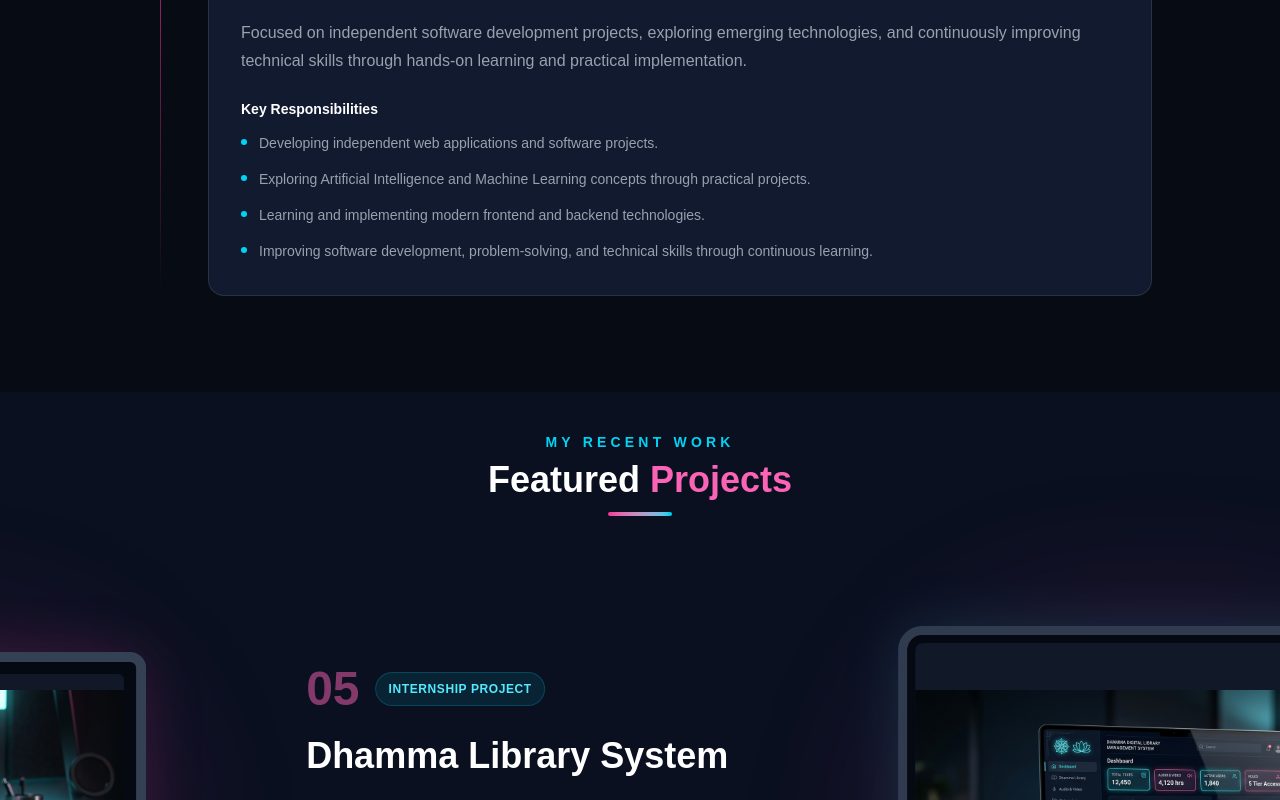
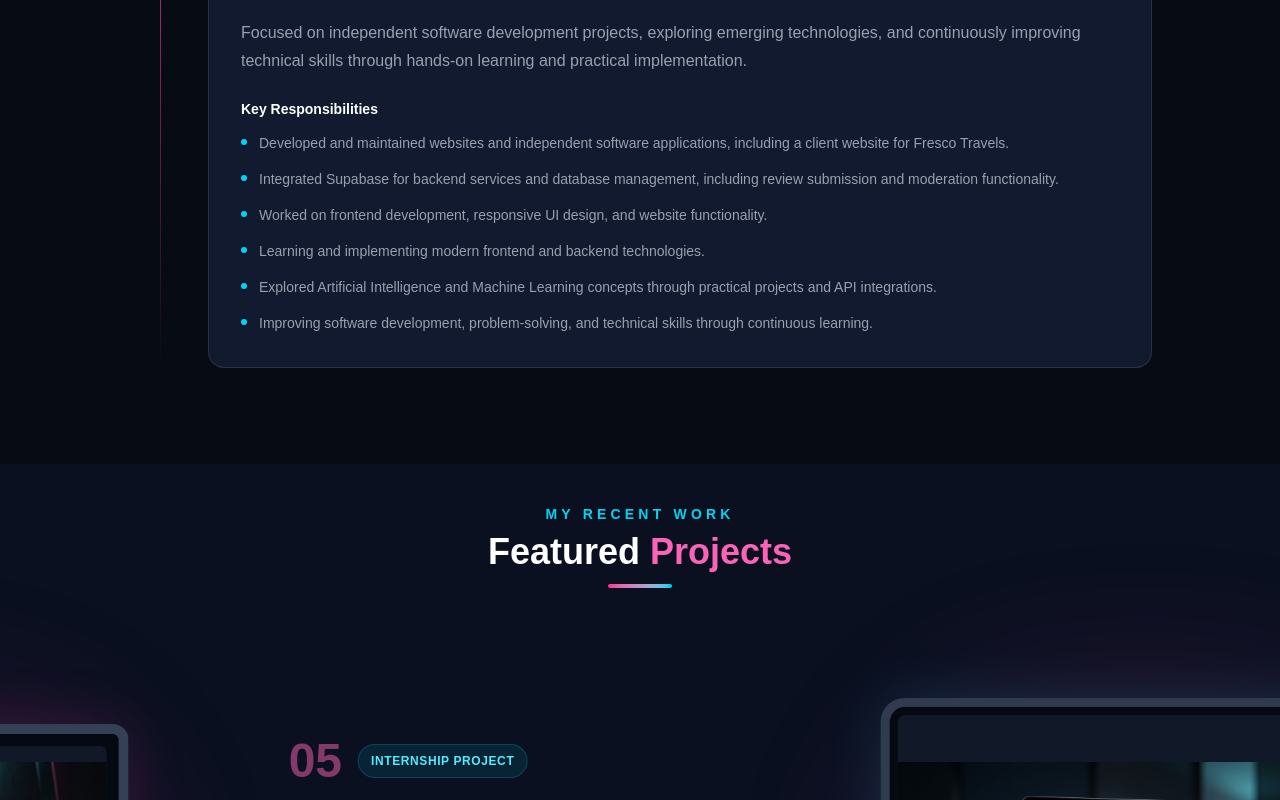
Before and after one commit to Gimawickrama/Gimhani-Portfolio, a Next.js app: page / in a window 1280 px wide. Shown: the part 4300-5100 px from the top of the page. Built offline with nearby package versions, Linux system fonts and the light colour scheme.

Commit message:
Update portfolio with Fresco Travels project

```diff
--- a/src/components/Experience.tsx
+++ b/src/components/Experience.tsx
@@ -33,9 +33,11 @@ const experiences = [
   description:
     "Focused on independent software development projects, exploring emerging technologies, and continuously improving technical skills through hands-on learning and practical implementation.",
   responsibilities: [
-    "Developing independent web applications and software projects.",
-    "Exploring Artificial Intelligence and Machine Learning concepts through practical projects.",
+    "Developed and maintained websites and independent software applications, including a client website for Fresco Travels.",
+    "Integrated Supabase for backend services and database management, including review submission and moderation functionality.",
+    "Worked on frontend development, responsive UI design, and website functionality.",
     "Learning and implementing modern frontend and backend technologies.",
+    "Explored Artificial Intelligence and Machine Learning concepts through practical projects and API integrations.",
     "Improving software development, problem-solving, and technical skills through continuous learning.",
   ],
 },
--- a/src/components/Hero.tsx
+++ b/src/components/Hero.tsx
@@ -132,7 +132,7 @@ export default function Hero() {
             </a>
 
             <a
-              href="/CV/GIMHANI_WICKRAMANAYAKA_CV.pdf"
+              href="/CV/GimhaniWickramanayaka_CV.pdf"
               download="GIMHANI_WICKRAMANAYAKA_CV.pdf"
               className="flex items-center gap-3 rounded-xl border border-white/15 px-7 py-4 font-semibold text-gray-200 transition-all duration-300 hover:-translate-y-1 hover:border-cyan-400 hover:text-cyan-300"
             >
```
Also changed, not shown: 1 other file (tests, documents, lock files or other folders).
